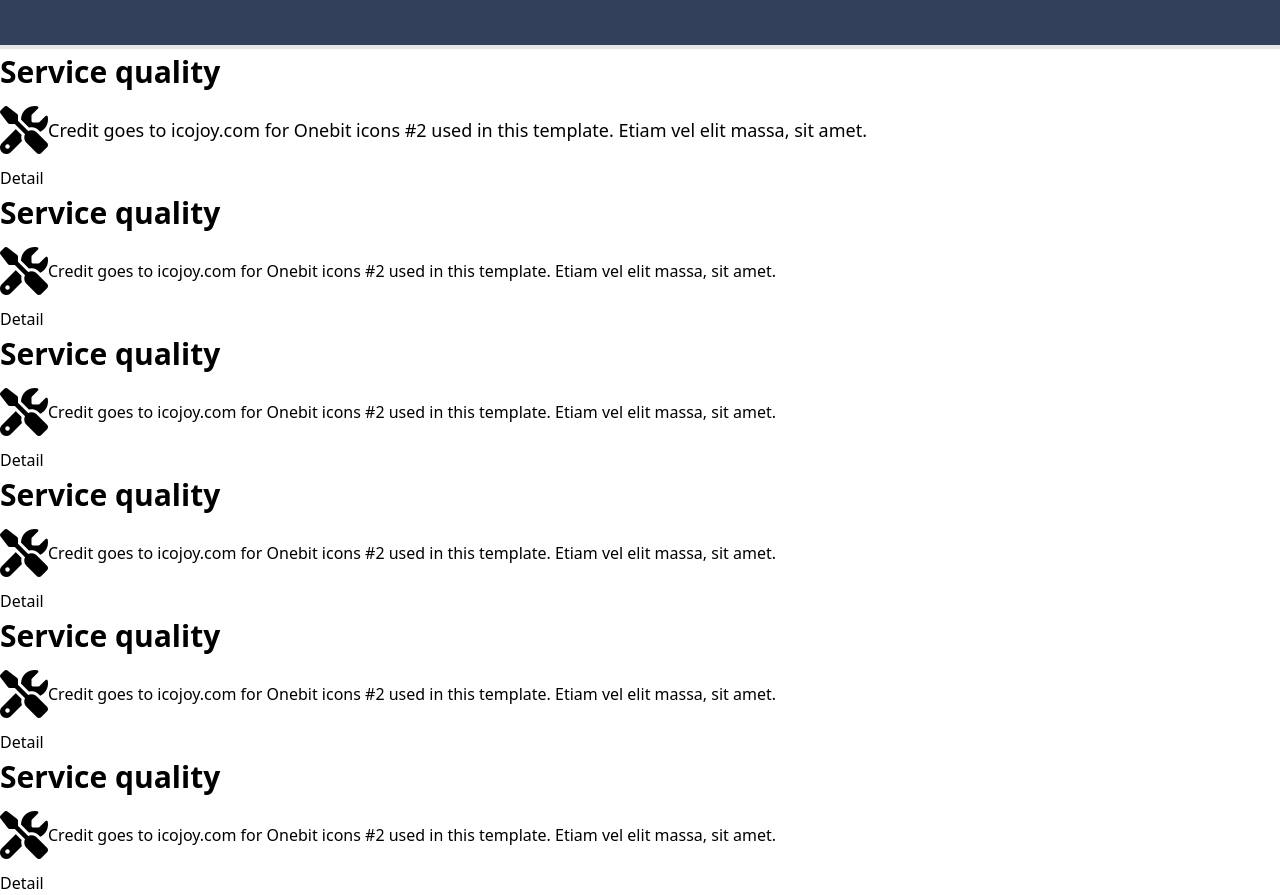
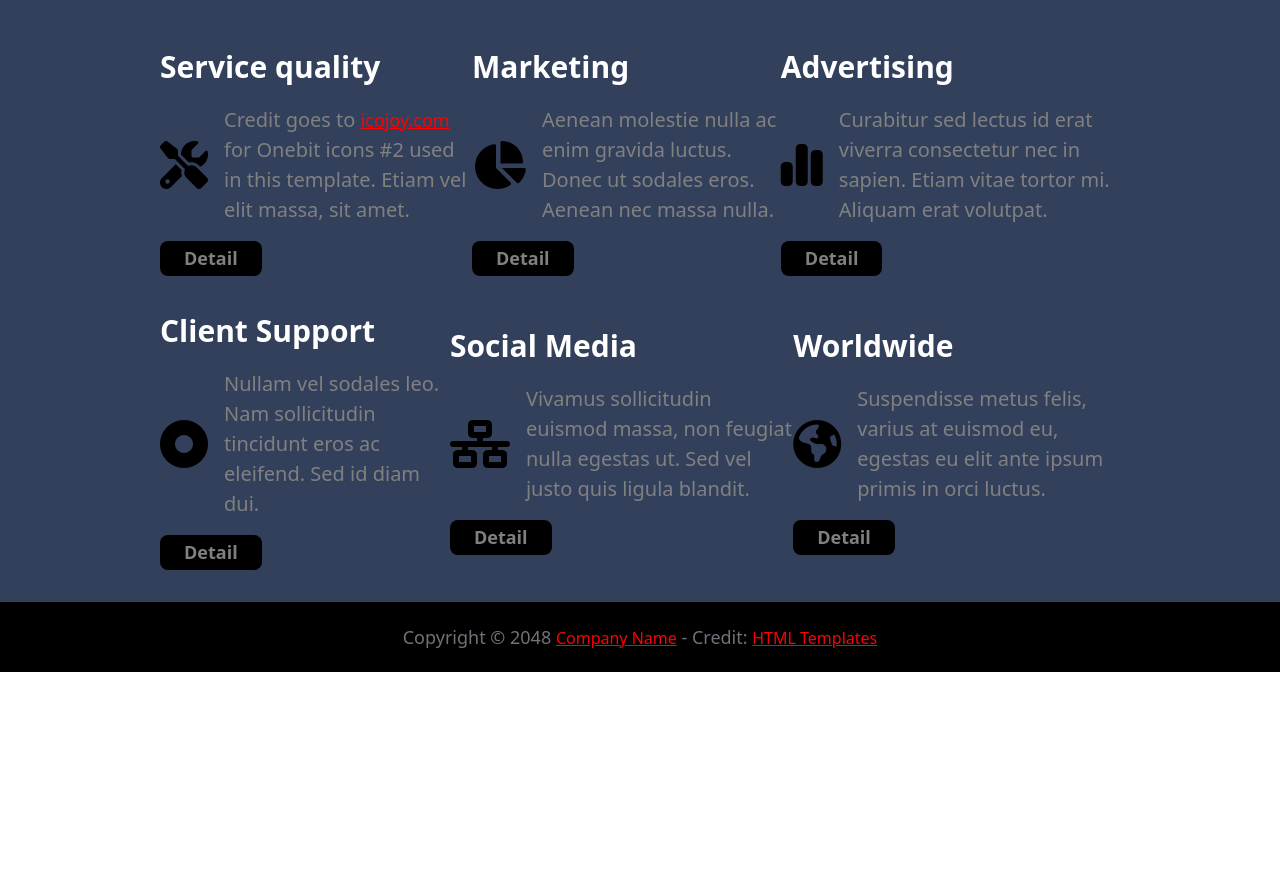
Before and after one commit to ASWATHAAMAN/pinko-landing-page, a plain HTML site: page index.html in a window 1280 px wide. Shown: the part 1433-2328 px from the top of the page. After the commit the page ends 2105 px from the top, so only its background shows below. Drawn offline with nearby package versions, Linux system fonts and the light colour scheme; a script that the page names is missing.

Commit message:
partially

```diff
--- a/index.html
+++ b/index.html
@@ -154,98 +154,100 @@
         </p>
       </div>
     </div>
-    <div class="flex flex-wrap width-[30%]">
+    <div class="bg-delft-blue mt-[-5px] pb-[2rem]">
+      <div class="flex justify-center items-center w-[75%] mx-auto">
         <div>
-        <h3 class="text-[30px] font-[700]">Service quality</h3>
-        <div class="flex justify-around items-center">
+          <h3 class="text-[30px] font-[700] text-white mb-[1rem]">Service quality</h3>
+          <div class="flex justify-center items-center mb-[1rem]">
             <div class="text-[3rem]">
               <i class="fa-solid fa-screwdriver-wrench"></i>
             </div>
-          <div class="">
-            <p class="text-[18px]">
-              Credit goes to <a href="#">icojoy.com</a> for Onebit icons #2 used
-              in this template. Etiam vel elit massa, sit amet.
+            <div>
+              <p class="text-[20px] font-[500] text-[gray] ml-[1rem]">
+                Credit goes to <a href="#" class="text-[red] text-[18px] underline">icojoy.com</a> for Onebit icons #2
+                used in this template. Etiam vel elit massa, sit amet.
               </p>
             </div>
           </div>
-        <button type="button">Detail</button>
+          <button type="button" class="bg-black text-[18px] px-[1.5rem] py-[0.25rem] rounded-lg text-[gray] font-bold">Detail</button>
         </div>
         <div>
-        <h3 class="text-[30px] font-[700]">Service quality</h3>
-        <div class="flex justify-center items-center">
+          <h3 class="text-[30px] font-[700] text-white mb-[1rem]">Marketing</h3>
+          <div class="flex justify-center items-center mb-[1rem]">
             <div class="text-[3rem]">
-            <i class="fa-solid fa-screwdriver-wrench"></i>
+              <i class="i fa-solid fa-chart-pie"></i>
             </div>
-          <div class="width-[30%]">
-            <p>
-              Credit goes to <a href="#">icojoy.com</a> for Onebit icons #2 used
-              in this template. Etiam vel elit massa, sit amet.
+            <div>
+              <p class="text-[20px] font-[500] text-[gray] ml-[1rem]">
+                Aenean molestie nulla ac enim gravida luctus. Donec ut sodales eros. Aenean nec massa nulla.
               </p>
             </div>
           </div>
-        <button type="button">Detail</button>
+          <button type="button" class="bg-black text-[18px] px-[1.5rem] py-[0.25rem] rounded-lg text-[gray] font-bold">Detail</button>
         </div>
         <div>
-        <h3 class="text-[30px] font-[700]">Service quality</h3>
-        <div class="flex justify-center items-center">
+          <h3 class="text-[30px] font-[700] text-white mb-[1rem]">Advertising</h3>
+          <div class="flex justify-center items-center mb-[1rem]">
             <div class="text-[3rem]">
-            <i class="fa-solid fa-screwdriver-wrench"></i>
+              <i class="fa-solid fa-chart-simple"></i>
             </div>
-          <div class="width-[30%]">
-            <p>
-              Credit goes to <a href="#">icojoy.com</a> for Onebit icons #2 used
-              in this template. Etiam vel elit massa, sit amet.
+            <div>
+              <p class="text-[20px] font-[500] text-[gray] ml-[1rem]">
+                Curabitur sed lectus id erat viverra consectetur nec in sapien. Etiam vitae tortor mi. Aliquam erat volutpat.
               </p>
             </div>
           </div>
-        <button type="button">Detail</button>
+          <button type="button" class="bg-black text-[18px] px-[1.5rem] py-[0.25rem] rounded-lg text-[gray] font-bold">Detail</button>
+        </div>
+      </div>
+      <div class="flex justify-center items-center w-[75%] mx-auto mt-[2rem]">
+        <div>
+          <h3 class="text-[30px] font-[700] text-white mb-[1rem]">Client Support</h3>
+          <div class="flex justify-center items-center mb-[1rem]">
+            <div class="text-[3rem]">
+              <i class="fa-solid fa-circle-dot"></i>
             </div>
             <div>
-        <h3 class="text-[30px] font-[700]">Service quality</h3>
-        <div class="flex justify-center items-center">
-          <div class="text-[3rem]">
-            <i class="fa-solid fa-screwdriver-wrench"></i>
-          </div>
-          <div class="width-[30%]">
-            <p>
-              Credit goes to <a href="#">icojoy.com</a> for Onebit icons #2 used
-              in this template. Etiam vel elit massa, sit amet.
+              <p class="text-[20px] font-[500] text-[gray] ml-[1rem]">
+                Nullam vel sodales leo. Nam sollicitudin tincidunt eros ac eleifend. Sed id diam dui.
               </p>
             </div>
           </div>
-        <button type="button">Detail</button>
+          <button type="button" class="bg-black text-[18px] px-[1.5rem] py-[0.25rem] rounded-lg text-[gray] font-bold">Detail</button>
         </div>
         <div>
-        <h3 class="text-[30px] font-[700]">Service quality</h3>
-        <div class="flex justify-center items-center">
+          <h3 class="text-[30px] font-[700] text-white mb-[1rem]">Social Media</h3>
+          <div class="flex justify-center items-center mb-[1rem]">
             <div class="text-[3rem]">
-            <i class="fa-solid fa-screwdriver-wrench"></i>
+              <i class="fa-solid fa-network-wired"></i>
             </div>
-          <div class="width-[30%]">
-            <p>
-              Credit goes to <a href="#">icojoy.com</a> for Onebit icons #2 used
-              in this template. Etiam vel elit massa, sit amet.
+            <div>
+              <p class="text-[20px] font-[500] text-[gray] ml-[1rem]">
+                Vivamus sollicitudin euismod massa, non feugiat nulla egestas ut. Sed vel justo quis ligula blandit.
               </p>
             </div>
           </div>
-        <button type="button">Detail</button>
+          <button type="button" class="bg-black text-[18px] px-[1.5rem] py-[0.25rem] rounded-lg text-[gray] font-bold">Detail</button>
         </div>
         <div>
-        <h3 class="text-[30px] font-[700]">Service quality</h3>
-        <div class="flex justify-center items-center">
+          <h3 class="text-[30px] font-[700] text-white mb-[1rem]">Worldwide</h3>
+          <div class="flex justify-center items-center mb-[1rem]">
             <div class="text-[3rem]">
-            <i class="fa-solid fa-screwdriver-wrench"></i>
+              <i class="fa-solid fa-earth-americas"></i>
             </div>
-          <div class="width-[30%]">
-            <p>
-              Credit goes to <a href="#">icojoy.com</a> for Onebit icons #2 used
-              in this template. Etiam vel elit massa, sit amet.
+            <div>
+              <p class="text-[20px] font-[500] text-[gray] ml-[1rem]">
+                Suspendisse metus felis, varius at euismod eu, egestas eu elit ante ipsum primis in orci luctus.
               </p>
             </div>
           </div>
-        <button type="button">Detail</button>
+          <button type="button" class="bg-black text-[18px] px-[1.5rem] py-[0.25rem] rounded-lg text-[gray] font-bold">Detail</button>
         </div>
       </div>
+    </div>
+    <footer class="bg-black text-center py-[1.35rem] text-zinc-500 font-medium text-[18px]">
+      <p>Copyright © 2048 <a href="#" class="text-[16px] text-[red] underline">Company Name</a> - Credit: <a href="#" class="text-[16px] text-[red] underline">HTML Templates</a></p>
+    </footer>
     <script src="./scripts/script.js"></script>
   </body>
 </html>
```
Also changed, not shown: aboutUs.html (+4 -0 lines). Lines whose indentation alone changed are shown as unchanged.
